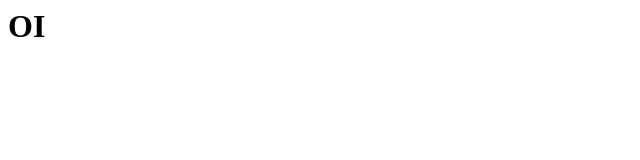
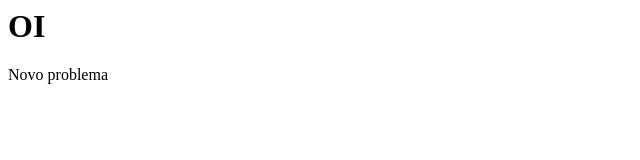
Before and after one commit to Lucaaas7/gama, a plain HTML site: page index.html in a window 1280 px wide. Shown: the full height of the page, 0-640 px from the left. Drawn offline with Linux system fonts and the light colour scheme.

Commit message:
Novo conteudo em master

```diff
--- a/index.html
+++ b/index.html
@@ -1,5 +1,6 @@
 <html>
     <body>
         <h1> OI </h1>
+        <p>Novo problema</p>
     </body>
 </html>
```
